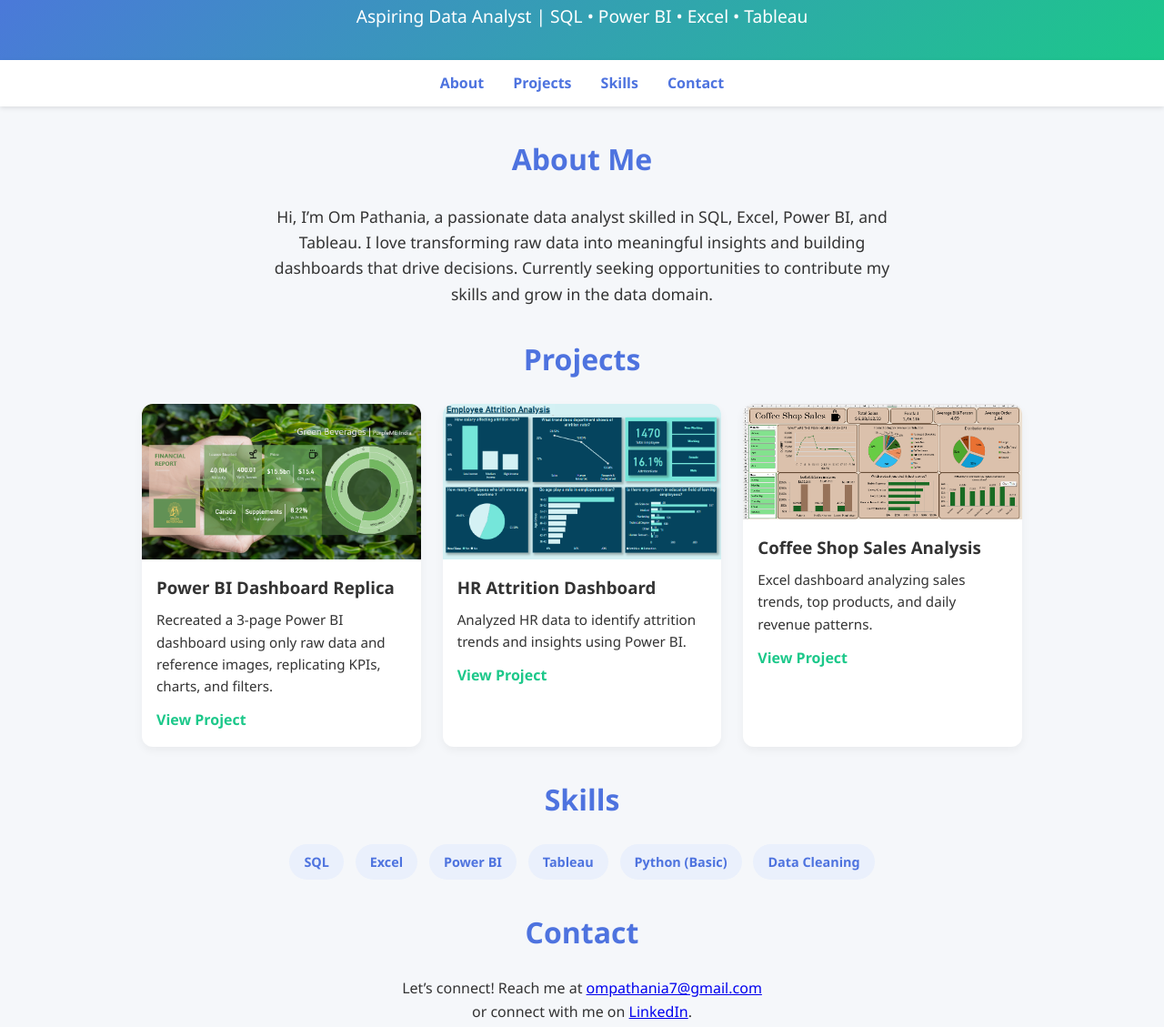
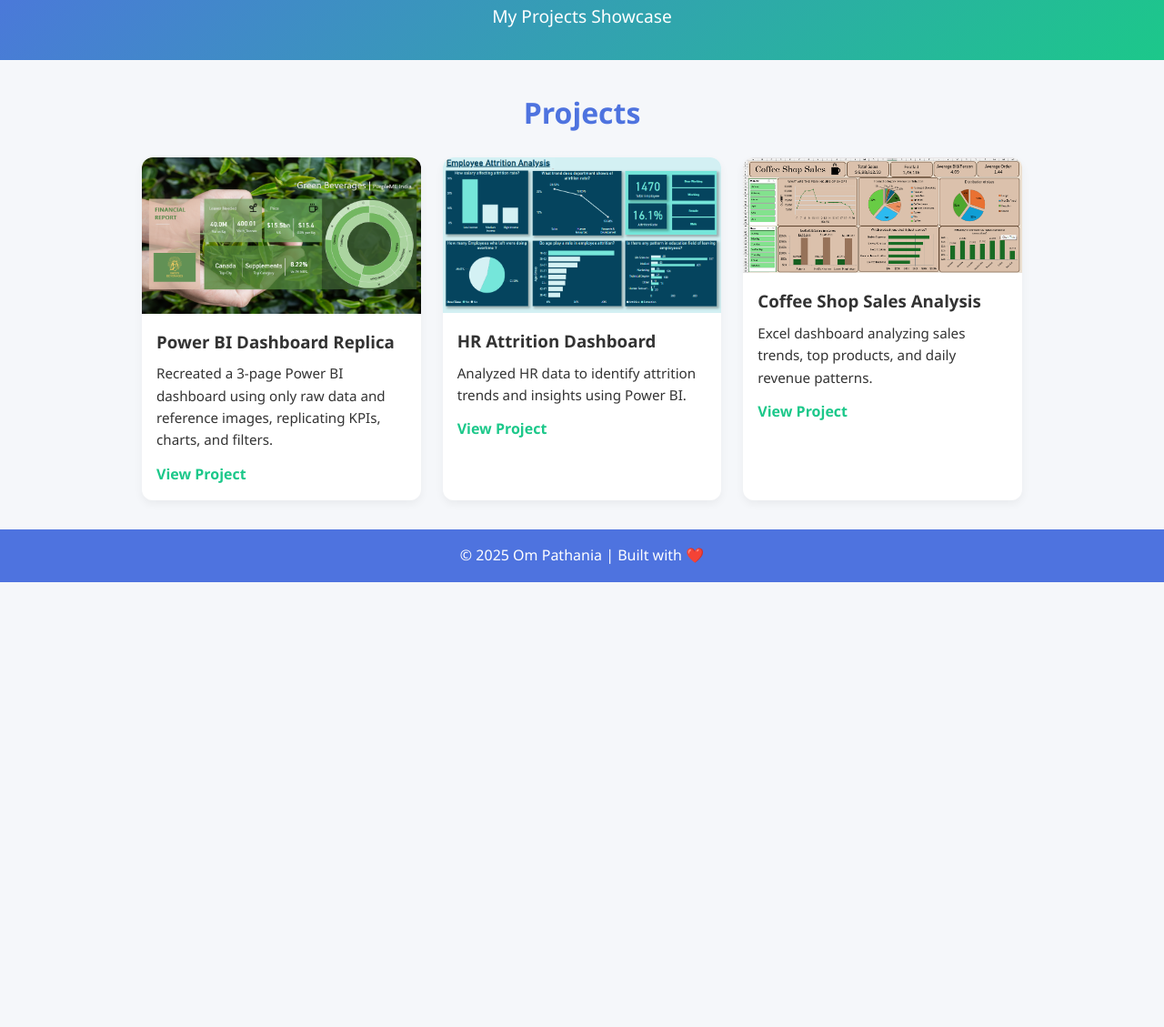
Before and after one commit to Bohemian12/Bohemian12.github.io, a plain HTML site: page index.html in a window 1280 px wide. Shown: the part 101-1230 px from the top of the page at 91% size. After the commit the page ends 800 px from the top, so only its background shows below. Drawn offline with Linux system fonts and the light colour scheme.

Commit message:
Update index.html

```diff
--- a/index.html
+++ b/index.html
@@ -3,9 +3,8 @@
 <head>
   <meta charset="UTF-8">
   <meta name="viewport" content="width=device-width, initial-scale=1.0">
-  <title>Om Pathania | Portfolio</title>
+  <title>Om Pathania | Projects</title>
   <style>
-    /* Reset & base */
     * {margin:0;padding:0;box-sizing:border-box;}
     body {
       font-family: "Segoe UI", sans-serif;
@@ -23,25 +22,6 @@
     header h1 {font-size: 2.5rem; margin-bottom: .5rem;}
     header p {font-size: 1.2rem;}
 
-    nav {
-      background: #fff;
-      display: flex;
-      justify-content: center;
-      padding: .8rem;
-      box-shadow: 0 2px 5px rgba(0,0,0,0.1);
-      position: sticky;
-      top: 0;
-      z-index: 10;
-    }
-    nav a {
-      margin: 0 1rem;
-      text-decoration: none;
-      color: #4e73df;
-      font-weight: bold;
-      transition: color 0.3s;
-    }
-    nav a:hover {color: #1cc88a;}
-
     section {
       max-width: 1000px;
       margin: 2rem auto;
@@ -52,13 +32,6 @@
       margin-bottom: 1.5rem;
       color: #4e73df;
       font-size: 2rem;
-    }
-
-    .about p {
-      text-align: center;
-      max-width: 700px;
-      margin: auto;
-      font-size: 1.1rem;
     }
 
     .projects {
@@ -95,22 +68,6 @@
       font-weight: bold;
     }
 
-    .skills ul {
-      display: flex;
-      flex-wrap: wrap;
-      justify-content: center;
-      list-style: none;
-      gap: .8rem;
-    }
-    .skills li {
-      background: #eaf0fc;
-      color: #4e73df;
-      padding: .5rem 1rem;
-      border-radius: 20px;
-      font-size: .9rem;
-      font-weight: bold;
-    }
-
     footer {
       background: #4e73df;
       color: #fff;
@@ -127,33 +84,17 @@
       scroll-behavior: smooth;
     }
   </style>
-<meta name="description" content="Portfolio of Om Pathania - Aspiring Data Analyst skilled in SQL, Excel, Power BI, and Tableau.">
-<meta property="og:title" content="Om Pathania | Portfolio">
-<meta property="og:description" content="Check out my projects and dashboards built using Power BI, Excel, and SQL.">
-<meta property="og:type" content="website">
+  <meta name="description" content="Projects portfolio of Om Pathania - Dashboards and data analysis with Power BI, Excel, and SQL.">
+  <meta property="og:title" content="Om Pathania | Projects">
+  <meta property="og:description" content="Showcase of dashboards and data projects using Power BI, Excel, and SQL.">
+  <meta property="og:type" content="website">
 </head>
 <body>
 
   <header>
     <h1>Om Pathania</h1>
-    <p>Aspiring Data Analyst | SQL • Power BI • Excel • Tableau</p>
+    <p>My Projects Showcase</p>
   </header>
-
-  <nav>
-    <a href="#about">About</a>
-    <a href="#projects">Projects</a>
-    <a href="#skills">Skills</a>
-    <a href="#contact">Contact</a>
-  </nav>
-
-  <section id="about" class="about">
-    <h2>About Me</h2>
-    <p>
-      Hi, I’m Om Pathania, a passionate data analyst skilled in SQL, Excel, Power BI, and Tableau.
-      I love transforming raw data into meaningful insights and building dashboards that drive decisions.
-      Currently seeking opportunities to contribute my skills and grow in the data domain.
-    </p>
-  </section>
 
   <section id="projects" class="projects-section">
     <h2>Projects</h2>
@@ -185,27 +126,6 @@
     </div>
   </section>
 
-  <section id="skills" class="skills">
-    <h2>Skills</h2>
-    <ul>
-      <li>SQL</li>
-      <li>Excel</li>
-      <li>Power BI</li>
-      <li>Tableau</li>
-      <li>Python (Basic)</li>
-      <li>Data Cleaning</li>
-    </ul>
-  </section>
-
-  <section id="contact" class="contact">
-    <h2>Contact</h2>
-    <p style="text-align:center;">
-      Let’s connect! Reach me at <a href="mailto:ompathania7@gmail.com">ompathania7@gmail.com</a> <br>
-      or connect with me on
-      <a href="https://www.linkedin.com/in/om-pathania/">LinkedIn</a>.
-    </p>
-  </section>
-
   <footer>
     <p>&copy; 2025 Om Pathania | Built with ❤️</p>
   </footer>
```
